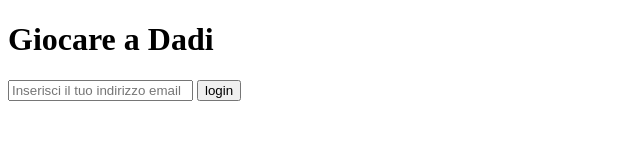
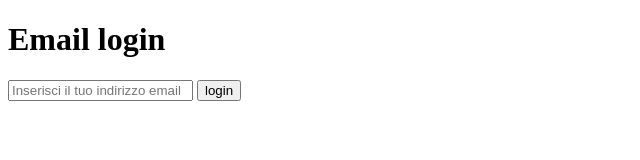
Before and after one commit to RiccardoPellegrino/js-mail-dadi, a plain HTML site: page index.html in a window 1280 px wide. Shown: the whole page, without its empty margins (0-640 px from the left). Drawn offline with Linux system fonts and the light colour scheme.

Commit message:
cambiato titolo

```diff
--- a/index.html
+++ b/index.html
@@ -11,7 +11,7 @@
 
 <body>
 
-    <h1>Giocare a Dadi</h1>
+    <h1>Email login</h1>
 
     <input id="mail" type="text" class="email" placeholder="Inserisci il tuo indirizzo email" >
 
--- a/js/script.js
+++ b/js/script.js
@@ -21,7 +21,7 @@ btn.addEventListener("click", function () {
     } if (risulta) {
         messaggio.innerHTML = "Loggato";
     } else {
-        messaggio.innerHTML = "Email non valida - Inserisci un email valida";
+        messaggio.innerHTML = 'Email non valida - Inserisci un email valida';
     }
 
 
```
